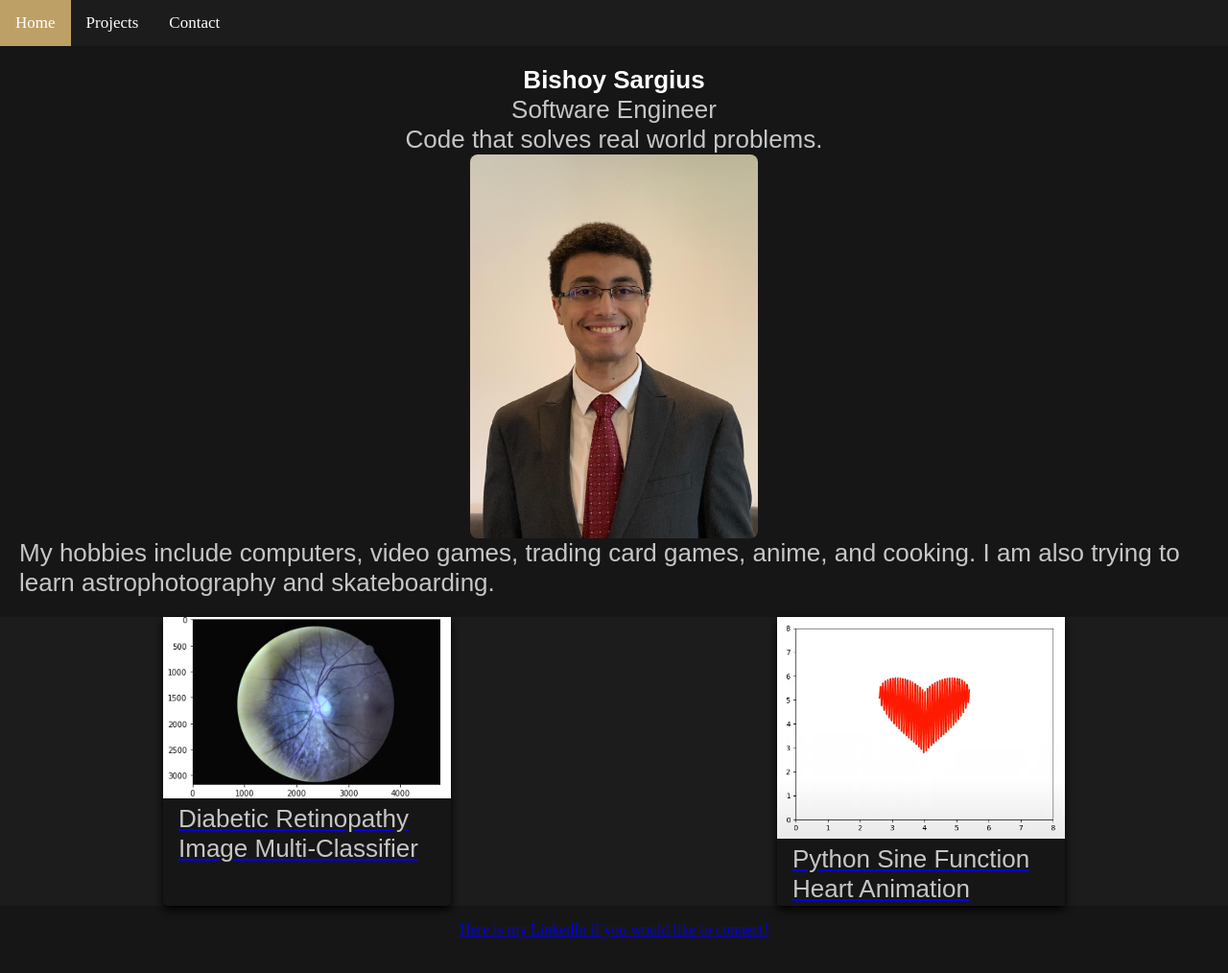
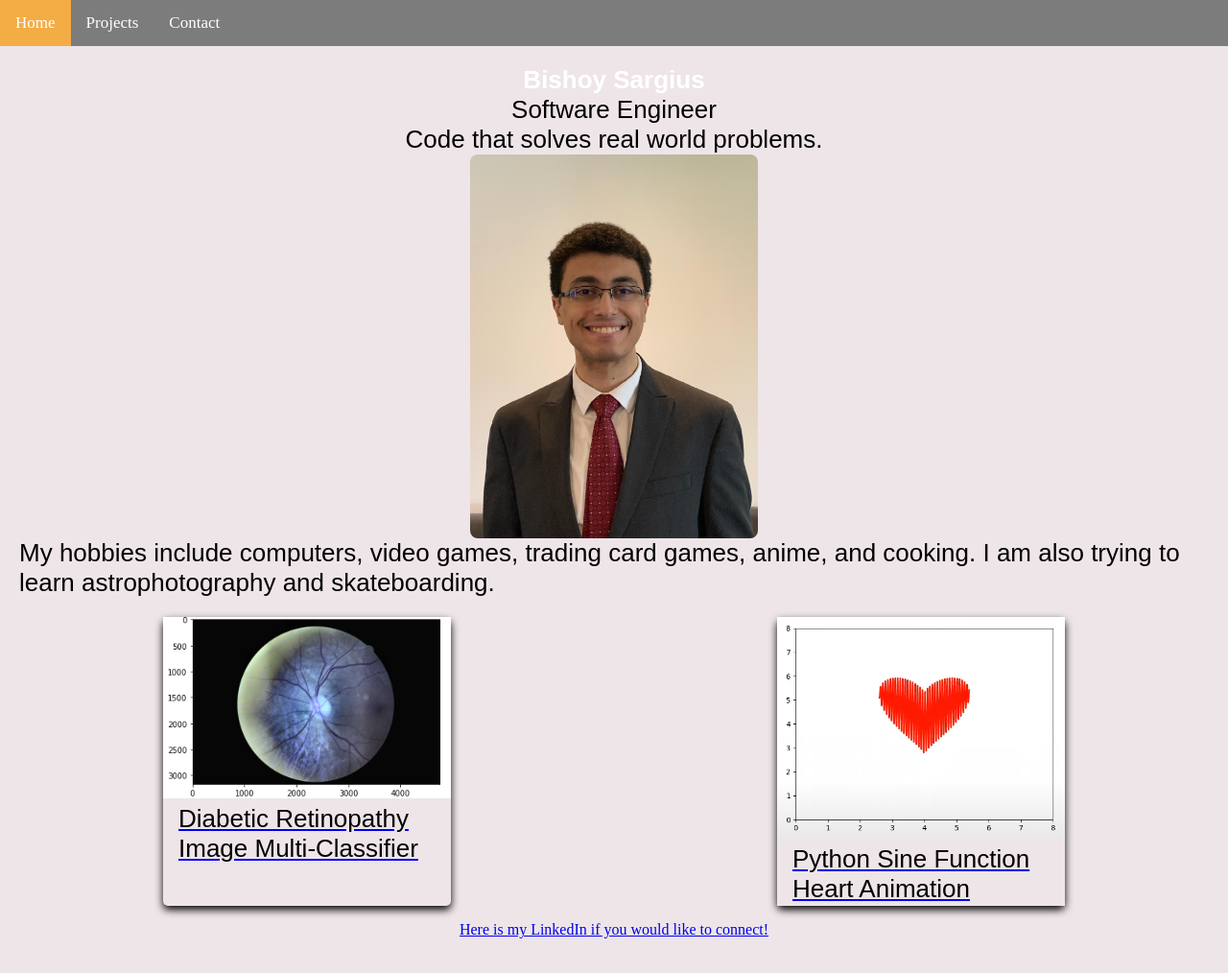
Before and after one commit to bsargius/bsargius.github.io, a plain HTML site: page index.html in a window 1280 px wide. Shown: the whole page at 96% size. Drawn offline with Linux system fonts and the light colour scheme.

Commit message:
New colors

```diff
--- a/styles/styles.css
+++ b/styles/styles.css
@@ -9,13 +9,13 @@
 
 /* Custom Properties */
 :root {
-    --primary-color: #171616;
-    --accent-color: #BDA066;
-    --secondary-color: #1C1C1C;
+    --primary-color: #eee5e9;
+    --accent-color: #F4AC45;
+    --secondary-color: #7c7c7c;
     --white-color: #FFFFFF;
     --black-color: #000000;
     --offwhite-color: #FDFFFC;
-    --primary-text-color: #C7C6C6;
+    --primary-text-color: #000000;
     --secondary-text-color: #968769;
     --font-main: 'Poppins', sans-serif;
     --font-weight-light: 300;
@@ -66,7 +66,7 @@ img.headerImg {
 }
 
 .projects {
-    background-color: var(--secondary-color);
+    background-color: var(--primary-color);
 }
 
 .homeBody {
```
Lines whose indentation alone changed are shown as unchanged.
